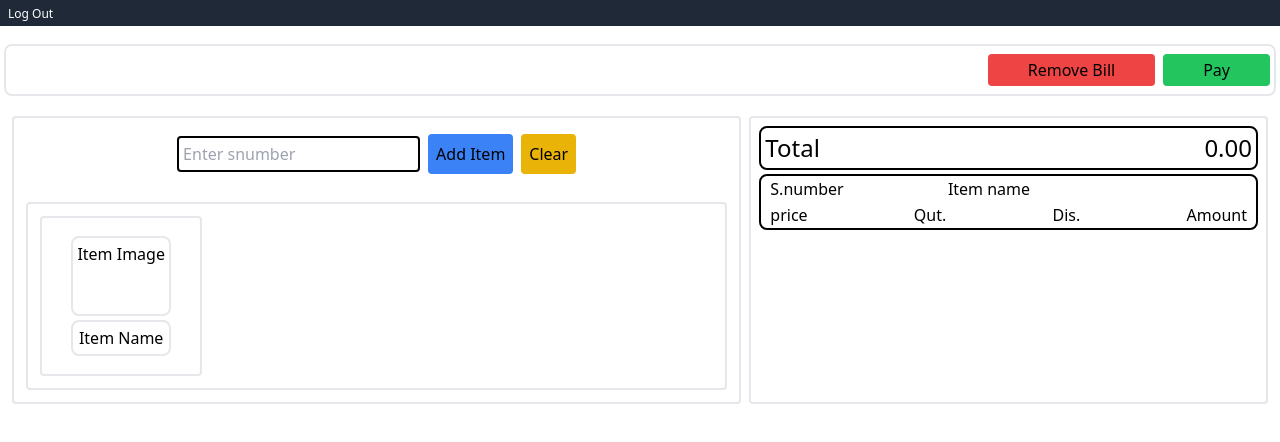
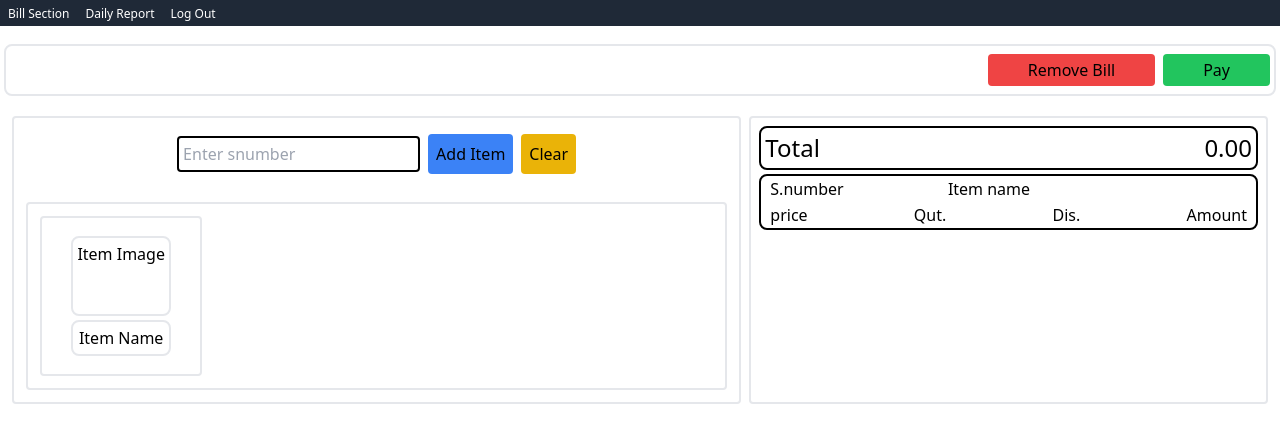
Before and after one commit to DulanjanKavi/POS, a React (Vite) app: page /bill in a window 1280 px wide. Shown: the top 442 px of the page. Built offline with nearby package versions, Linux system fonts and the light colour scheme.

Commit message:
add menubar

```diff
--- a/src/component/menubar.tsx
+++ b/src/component/menubar.tsx
@@ -8,8 +8,28 @@ function Menubar() {
     navigate('/logout');
   };
 
+  const handleBill=()=>{
+    navigate('/bill')
+  }
+
+  const handleReport=()=>{
+    navigate('/report')
+  }
+
   return (
     <div className="bg-gray-800 text-white fixed top-0 left-0 w-full">
+      <button
+        className="px-2 py-1 rounded-md text-xs"
+        onClick={handleBill}
+      >
+        Bill Section
+      </button>
+      <button
+        className="px-2 py-1 rounded-md text-xs"
+        onClick={handleReport}
+      >
+        Daily Report
+      </button>
       <button
         className="px-2 py-1 rounded-md text-xs"
         onClick={handleLogout}
```
